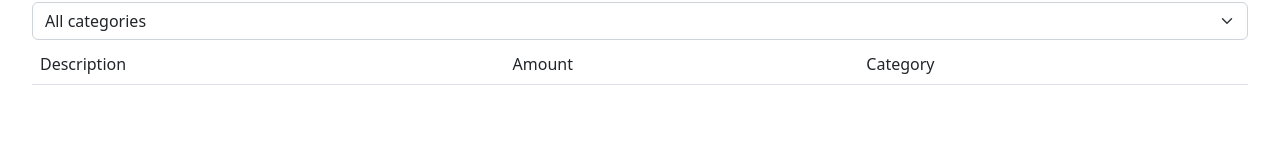
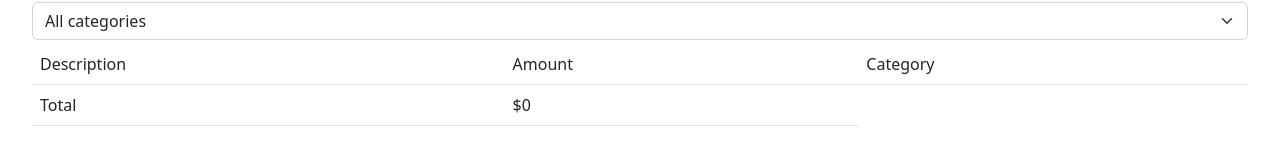
Before and after one commit to BooleanWhale/typescript-react-axois, a React (Vite) app: page / in a window 1280 px wide. Shown: the part 342-494 px from the top of the page. Built offline with nearby package versions, Linux system fonts and the light colour scheme.

Commit message:
Adds total to table

```diff
--- a/src/components/ExpensesTable.tsx
+++ b/src/components/ExpensesTable.tsx
@@ -15,6 +15,7 @@ export default function ExpensesTable({expenses, setExpenses}: Props) {
 
   const [selectedCategory, setSelectedCategory] = useState('All');
   const [tableRows, setTableRows] = useState<JSX.Element[]>([]);
+  const [total, setTotal] = useState(0);
 
   const deleteExpense = (description:string):void => {
     const updateExpenses = expenses.filter(expense => {
@@ -45,6 +46,7 @@ export default function ExpensesTable({expenses, setExpenses}: Props) {
     });
 
     setTableRows(tableRows);
+    setTotal(filteredExpenses.reduce((sum, expense) => sum + expense.amount, 0))
   }, [selectedCategory, expenses]);
 
   return (
@@ -73,6 +75,10 @@ export default function ExpensesTable({expenses, setExpenses}: Props) {
         </thead>
         <tbody>
         {tableRows}
+        <tr>
+          <td>Total</td>
+          <td>${total}</td>
+        </tr>
         </tbody>
       </table>
     </div>
```
